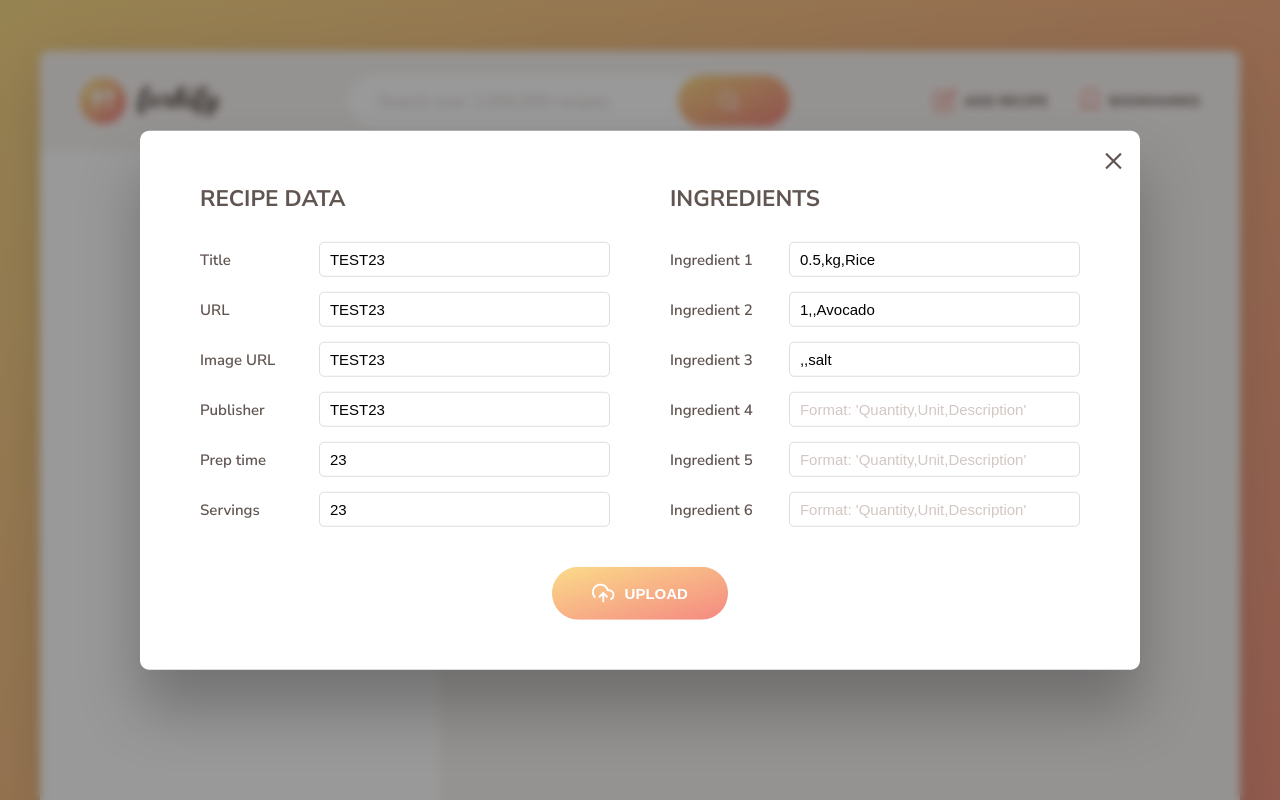
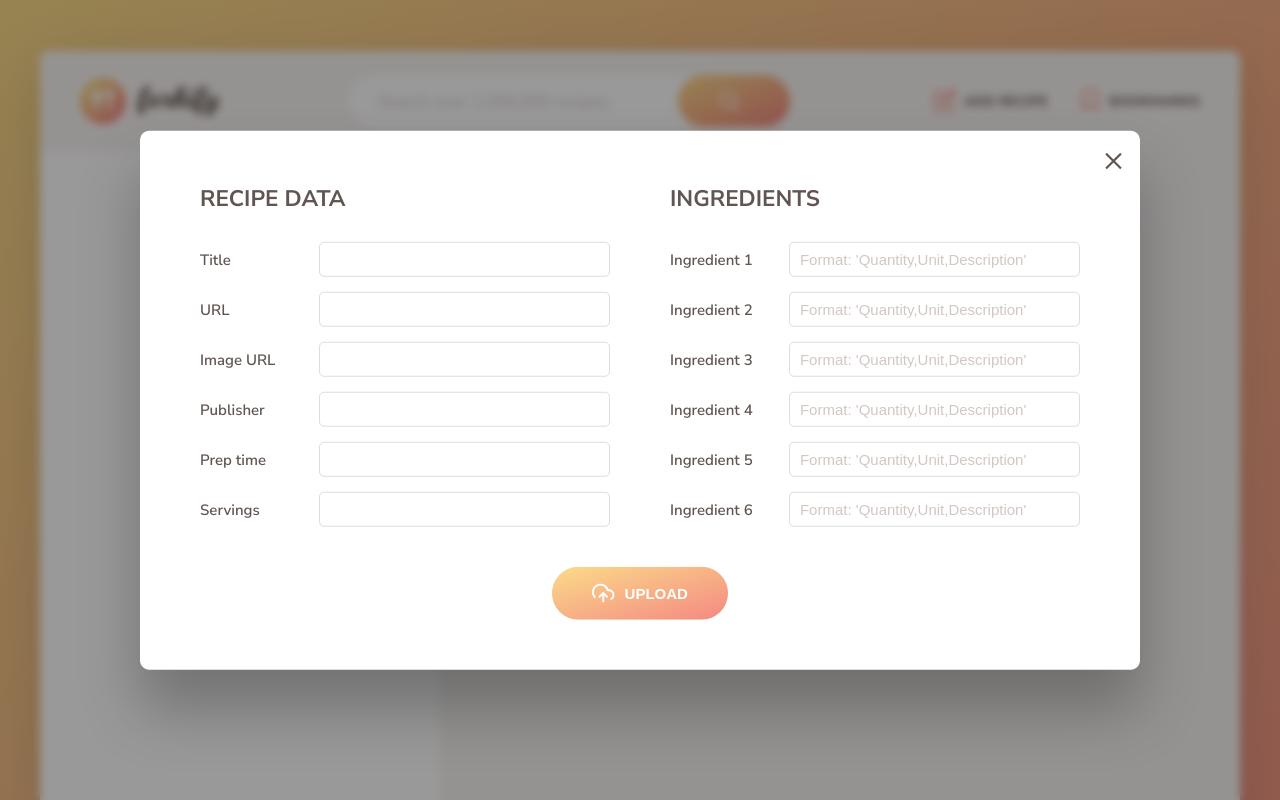
Before and after one commit to AlirezaRa94/forkify, a website built with Parcel: page index.html in a window 1280 px wide. Both pictures are taken after a click on the button "ADD RECIPE". Shown: the top 800 px of the page. Built offline with nearby package versions, Linux system fonts and the light colour scheme; no server answers.

Commit message:
fix: Remove test values from input fields in index.html
- Removed test values from various input fields in the recipe upload form in index.html. This includes the fields for title, URL, image URL, publisher, prep time, servings, and ingredients. This change ensures that users will see empty fields when they open the form, rather than being confused by the test values.

```diff
--- a/index.html
+++ b/index.html
@@ -107,24 +107,23 @@
           <div class="upload__column">
             <h3 class="upload__heading">Recipe data</h3>
             <label>Title</label>
-            <input value="TEST23" required name="title" type="text" />
+            <input required name="title" type="text" />
             <label>URL</label>
-            <input value="TEST23" required name="sourceUrl" type="text" />
+            <input required name="sourceUrl" type="text" />
             <label>Image URL</label>
-            <input value="TEST23" required name="image" type="text" />
+            <input required name="image" type="text" />
             <label>Publisher</label>
-            <input value="TEST23" required name="publisher" type="text" />
+            <input required name="publisher" type="text" />
             <label>Prep time</label>
-            <input value="23" required name="cookingTime" type="number" />
+            <input required name="cookingTime" type="number" />
             <label>Servings</label>
-            <input value="23" required name="servings" type="number" />
+            <input required name="servings" type="number" />
           </div>
 
           <div class="upload__column">
             <h3 class="upload__heading">Ingredients</h3>
             <label>Ingredient 1</label>
             <input
-              value="0.5,kg,Rice"
               type="text"
               required
               name="ingredient-1"
@@ -132,14 +131,12 @@
             />
             <label>Ingredient 2</label>
             <input
-              value="1,,Avocado"
               type="text"
               name="ingredient-2"
               placeholder="Format: 'Quantity,Unit,Description'"
             />
             <label>Ingredient 3</label>
             <input
-              value=",,salt"
               type="text"
               name="ingredient-3"
               placeholder="Format: 'Quantity,Unit,Description'"
```
